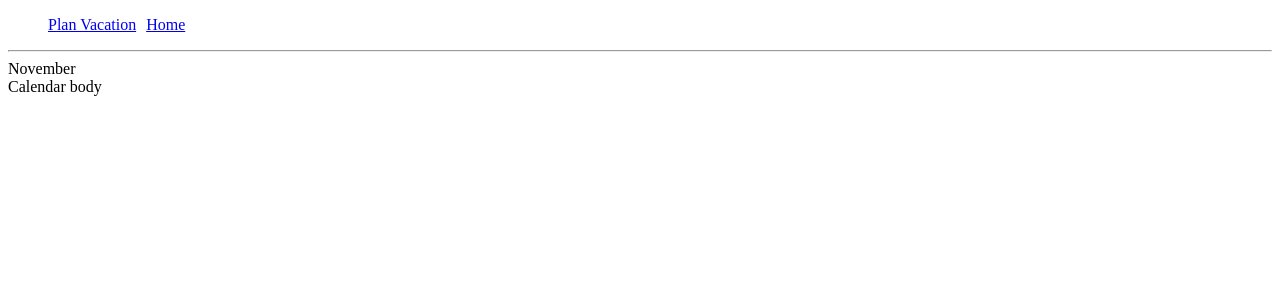
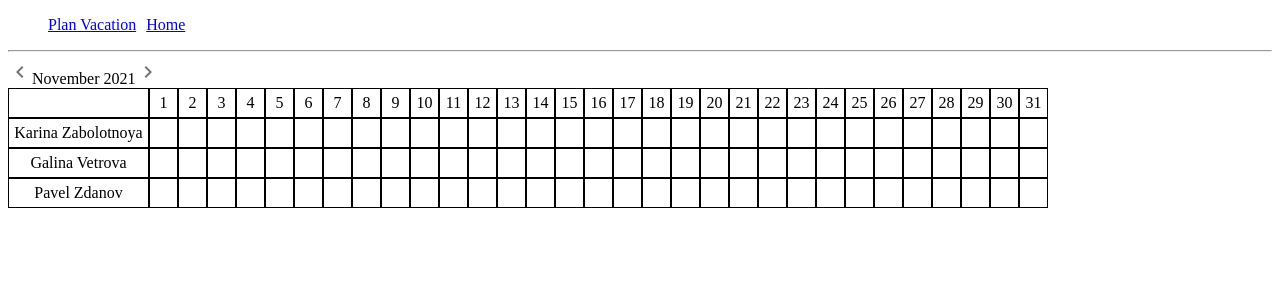
Before and after one commit to HOFFEND00N/Vacation-Planner, a React app: page / in a window 1280 px wide. Shown: the top 300 px of the page. Built offline with nearby package versions, Linux system fonts and the light colour scheme.

Commit message:
feat: add static table calendar

```diff
--- a/src/client/ui/TableBodyCalendar.tsx
+++ /dev/null
@@ -1,5 +0,0 @@
-import React from "react";
-
-export function TableBodyCalendar() {
-  return <div>Calendar body</div>;
-}
--- /dev/null
+++ b/src/client/ui/TableBodyCalendar/TableBodyCalendar.tsx
@@ -0,0 +1,42 @@
+import React from "react";
+import moment from "moment";
+import styles from "./table-body-calendar.module.css";
+
+const teamMembers = ["Karina Zabolotnoya", "Galina Vetrova", "Pavel Zdanov"];
+
+export function TableBodyCalendar() {
+  function makeTable() {
+    const table: JSX.Element[] = [];
+    const daysInMonth = moment().daysInMonth();
+    for (let i = 0; i < teamMembers.length + 1; i++) {
+      table.push(<div className={styles["table-calendar-row"]}>{makeRow(daysInMonth, i)}</div>);
+    }
+    return table;
+  }
+
+  function makeRow(daysInMonth: number, rowNumber: number) {
+    const row: JSX.Element[] = [];
+    for (let j = 0; j < daysInMonth + 1; j++) {
+      row.push(
+        <div
+          className={`${styles["table-calendar-element"]} ${
+            j === 0 ? styles["table-calendar-first-column-element"] : ""
+          }`}
+        >
+          {rowNumber === 0 ? makeTableHeaderElementContent(j) : makeTableBodyElementContent(rowNumber, j)}
+        </div>
+      );
+    }
+    return row;
+  }
+
+  function makeTableHeaderElementContent(columnNumber: number) {
+    return columnNumber === 0 ? "" : columnNumber;
+  }
+
+  function makeTableBodyElementContent(rowNumber: number, columnNumber: number) {
+    return columnNumber === 0 ? teamMembers[rowNumber - 1] : "";
+  }
+
+  return <div>{makeTable()}</div>;
+}
--- /dev/null
+++ b/src/client/ui/TableBodyCalendar/table-body-calendar.module.css
@@ -0,0 +1,16 @@
+.table-calendar-row{
+    display: flex;
+}
+
+.table-calendar-element{
+    padding: 5px;
+    border-style: solid;
+    border-width: 1px;
+    min-width: 17px;
+    min-height: 18px;
+    text-align: center;
+}
+
+.table-calendar-first-column-element{
+    min-width: 129px;
+}
--- a/src/client/ui/TableCalendar.tsx
+++ b/src/client/ui/TableCalendar.tsx
@@ -1,6 +1,6 @@
 import React from "react";
 import { TableHeaderCalendar } from "./TableHeaderCalendar";
-import { TableBodyCalendar } from "./TableBodyCalendar";
+import { TableBodyCalendar } from "./TableBodyCalendar/TableBodyCalendar";
 
 export function TableCalendar() {
   return (
--- a/src/client/ui/TableHeaderCalendar.tsx
+++ b/src/client/ui/TableHeaderCalendar.tsx
@@ -1,5 +1,15 @@
 import React from "react";
 
 export function TableHeaderCalendar() {
-  return <div>November</div>;
+  return (
+    <div>
+      <svg xmlns="http://www.w3.org/2000/svg" width="24" height="24" viewBox="0 0 24 24" fill="rgba(18, 24, 33, 0.6)">
+        <path d="M15.41,16.58L10.83,12L15.41,7.41L14,6L8,12L14,18L15.41,16.58Z"></path>
+      </svg>
+      November 2021
+      <svg xmlns="http://www.w3.org/2000/svg" width="24" height="24" viewBox="0 0 24 24" fill="rgba(18, 24, 33, 0.6)">
+        <path d="M8.59,16.58L13.17,12L8.59,7.41L10,6L16,12L10,18L8.59,16.58Z"></path>
+      </svg>
+    </div>
+  );
 }
```
